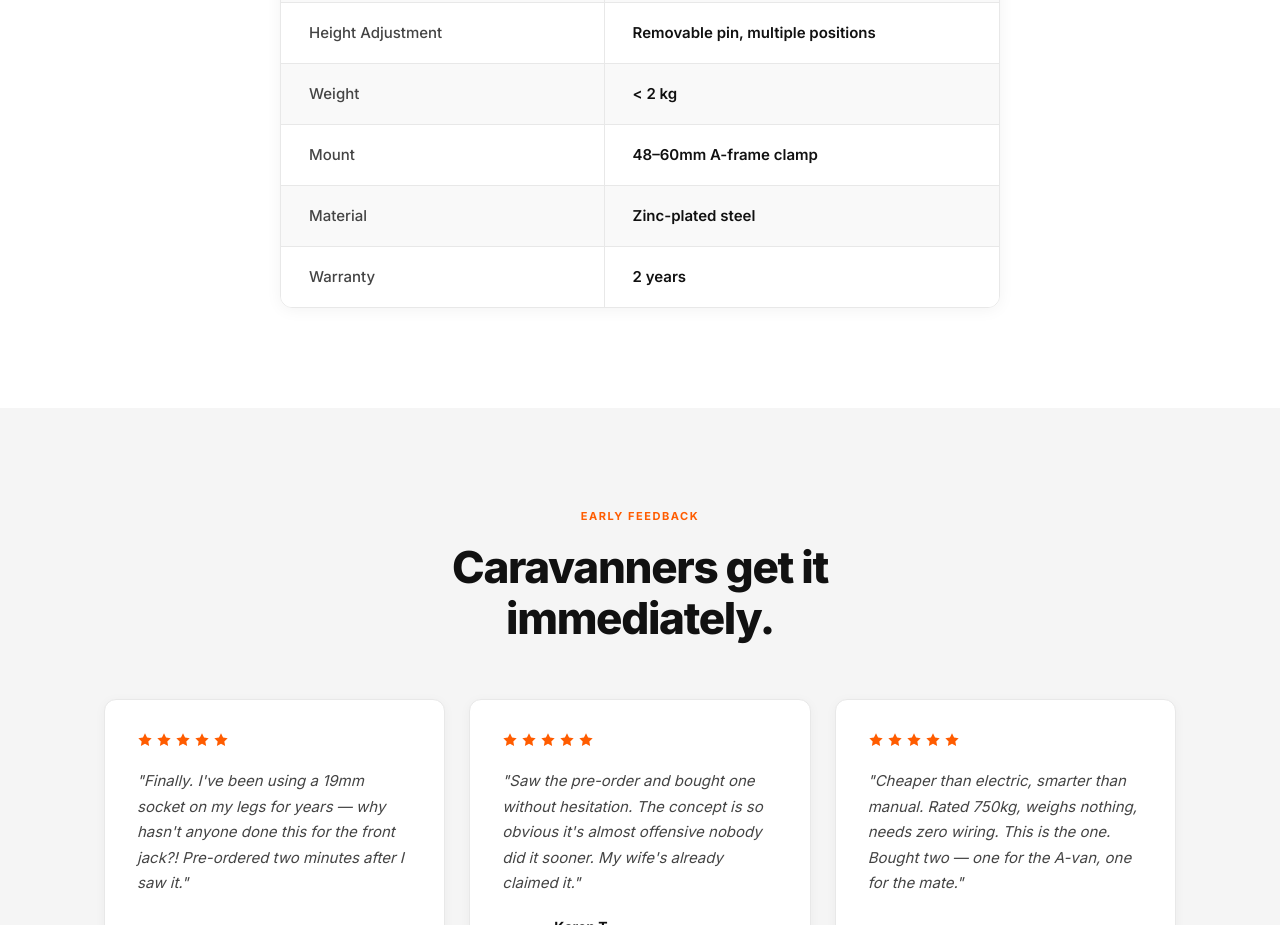
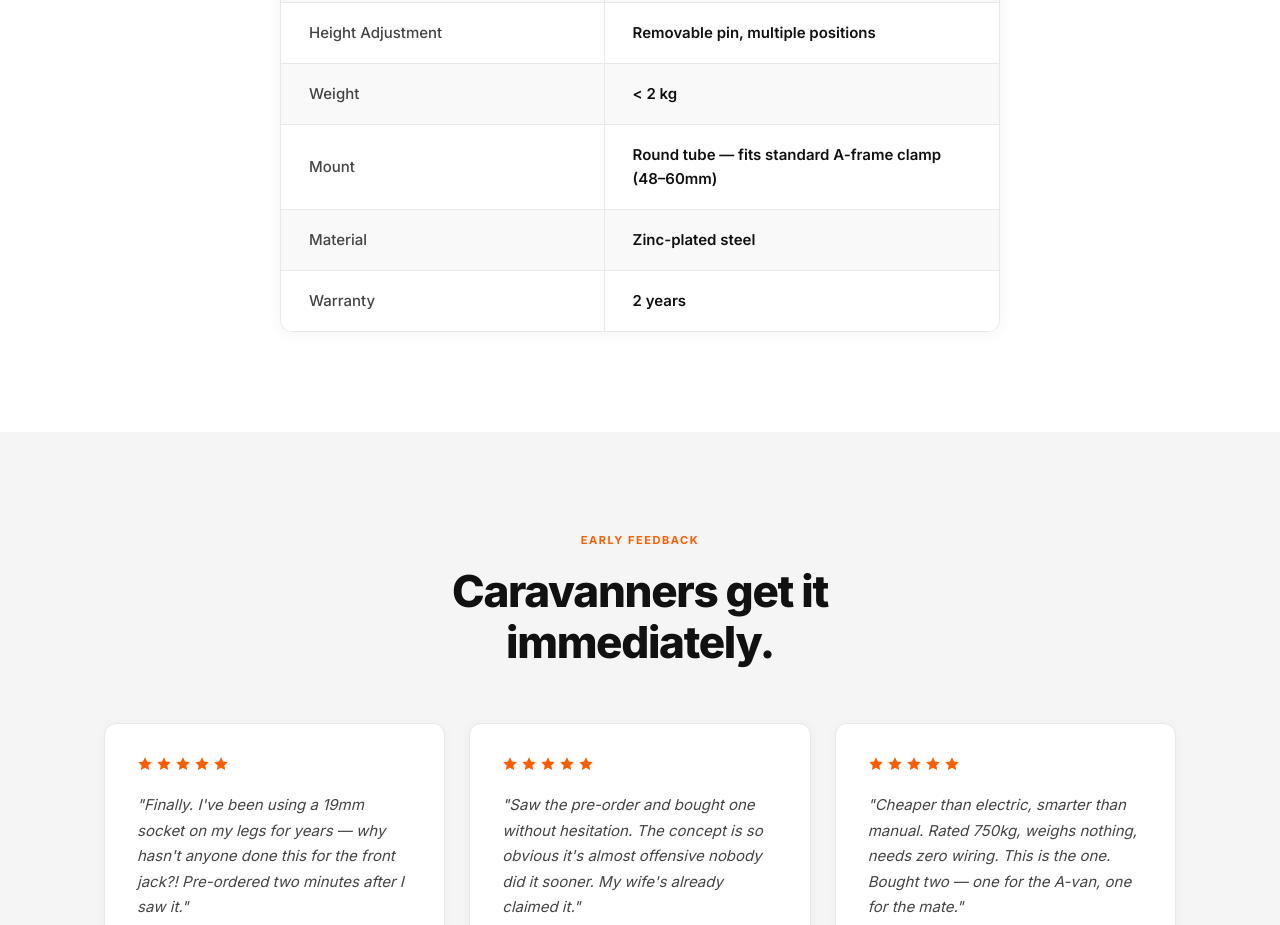
Before and after one commit to gavinclair01-ai/crackajack, a plain HTML site: page index.html in a window 1280 px wide. Shown: the part 4417-5342 px from the top of the page. Drawn offline with Linux system fonts and the light colour scheme.

Commit message:
update index.html

```diff
--- a/index.html
+++ b/index.html
@@ -1283,7 +1283,7 @@
             </tr>
             <tr>
               <td>Mount</td>
-              <td>48–60mm A-frame clamp</td>
+              <td>Round tube — fits standard A-frame clamp (48–60mm)</td>
             </tr>
             <tr>
               <td>Material</td>
```
